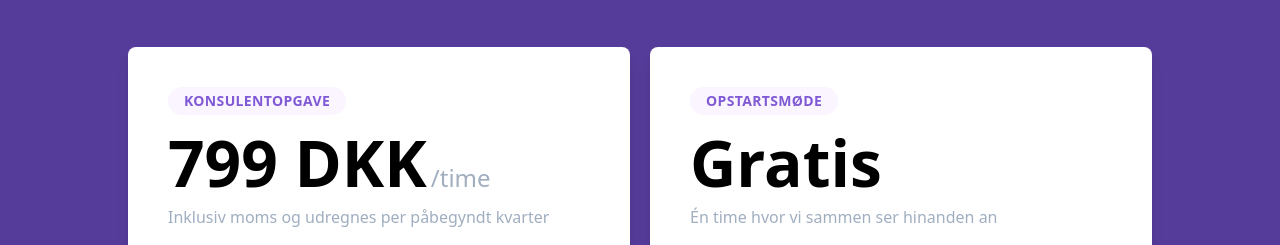
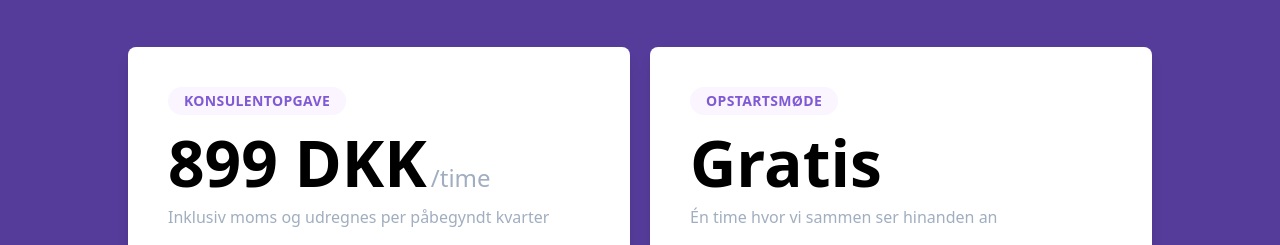
Before and after one commit to Frozire/monori.dk, a Nuxt app: page / in a window 1280 px wide. Shown: the part 1740-1985 px from the top of the page. Built offline with nearby package versions, Linux system fonts and the light colour scheme; what @tailwindcss/ui, vue-fb-customer-chat would draw is missing.

Commit message:
Updated pricing

```diff
--- a/pages/index.vue
+++ b/pages/index.vue
@@ -175,7 +175,7 @@
                     </span>
                   </div>
                   <div class="mt-4 flex items-baseline text-6xl leading-none font-extrabold">
-                    799 DKK
+                    899 DKK
                     <span class="ml-1 text-2xl leading-8 font-medium text-gray-500">
                       /time
                     </span>
```
